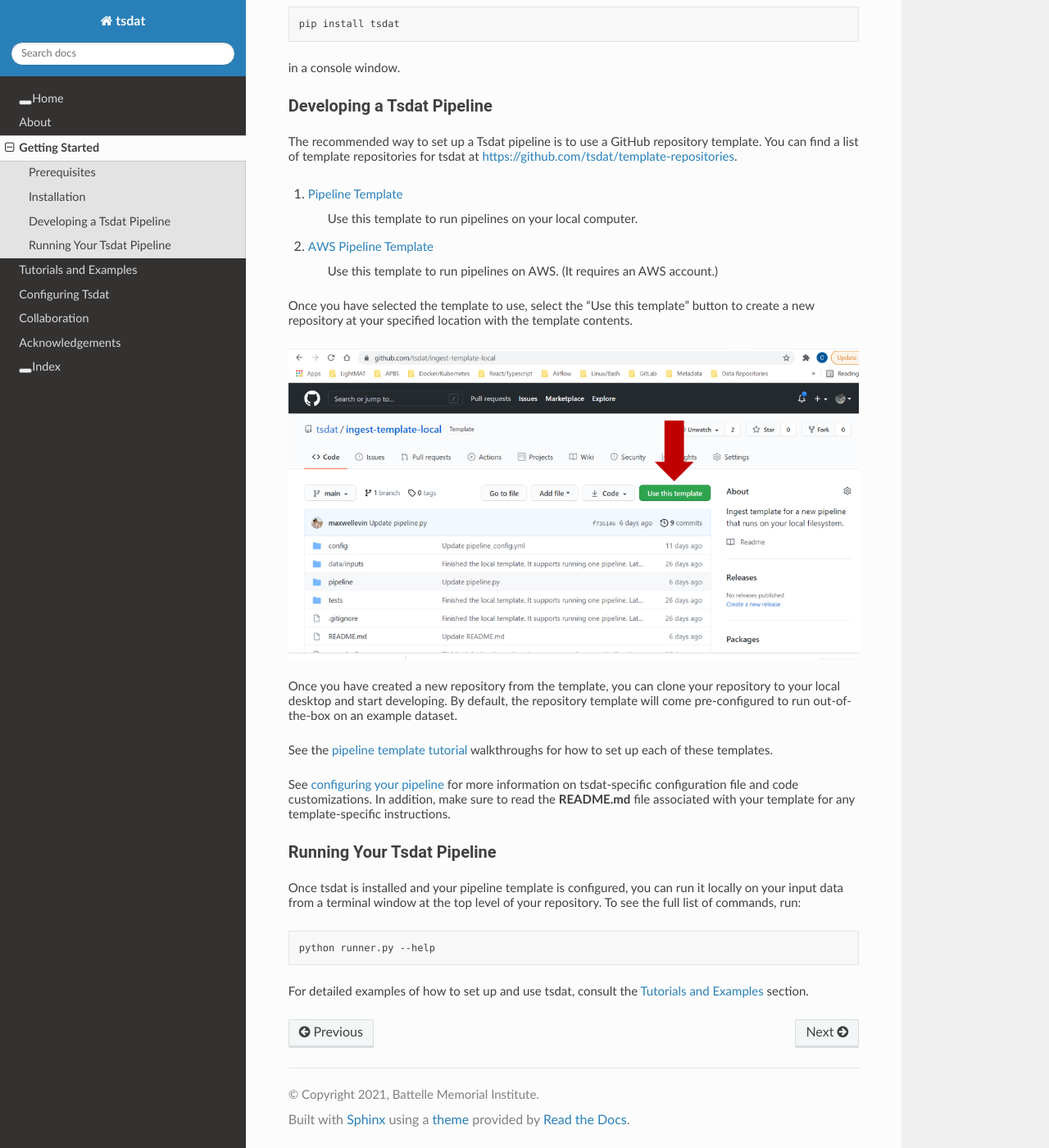
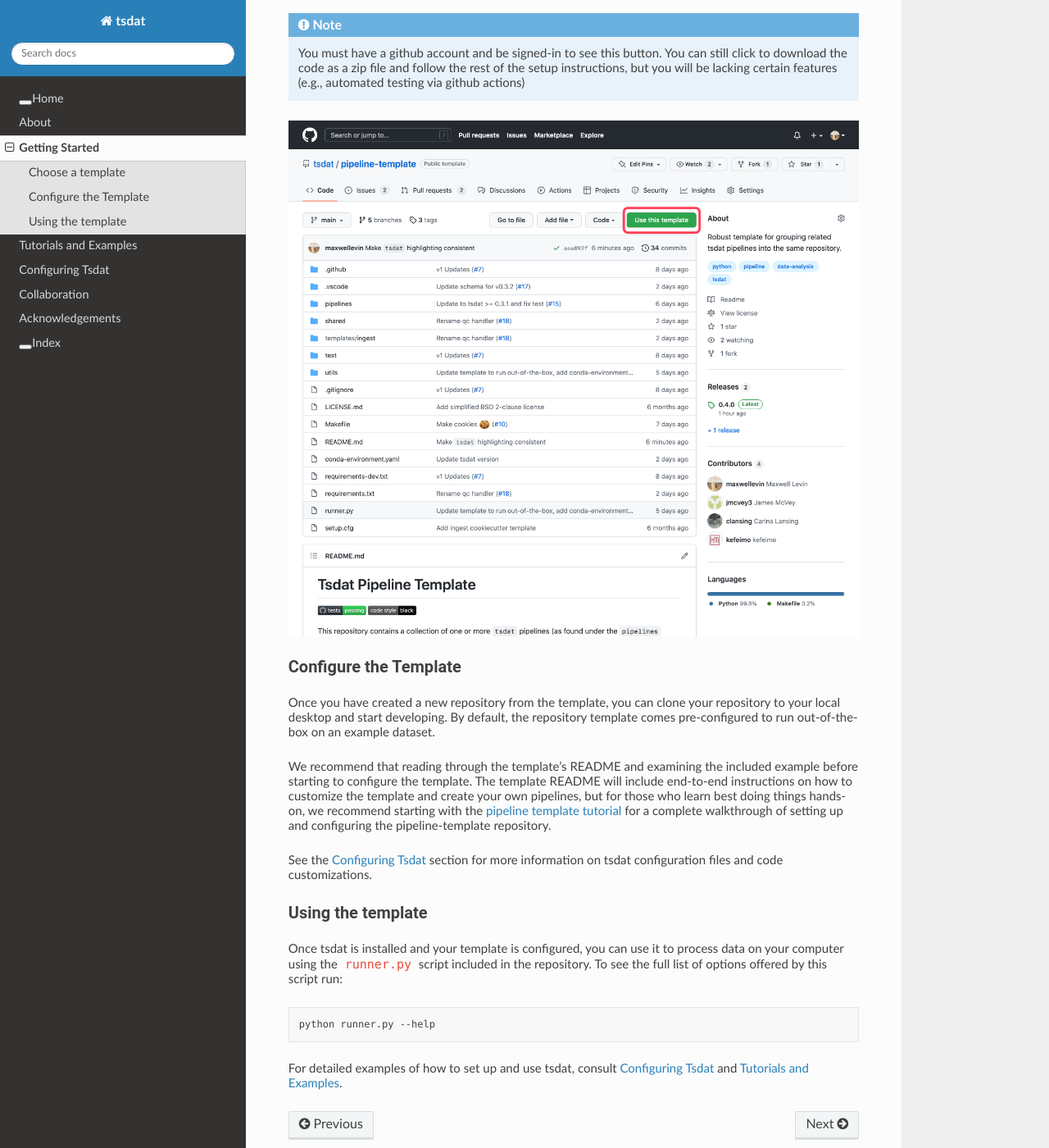
Before and after one commit to tsdat/tsdat, a Sphinx documentation site: the page built from docs/source/getting_started.rst, in a window 1280 px wide and 1400 px high, scrolled down 492 px. Shown: the whole window at 82% size. Built offline with Sphinx 7.4.7 and the Read the Docs theme 2.0.0, drawn with Linux system fonts in a browser that asks for light colours; pages that are not in the unit, such as notebooks, are missing from menus; some of the changed text lies outside the part shown.

Commit message:
Update getting started page

```diff
--- a/docs/source/getting_started.rst
+++ b/docs/source/getting_started.rst
@@ -1,7 +1,5 @@
 .. getting_started:
 
-.. _examples folder: https://github.com/tsdat/tsdat/tree/master/examples
-.. _pipeline template file:  https://github.com/tsdat/tsdat/blob/master/examples/templates/ingest_pipeline_template.yml
 .. _Xarray: http://xarray.pydata.org/en/stable/
 .. _netCDF: https://www.unidata.ucar.edu/software/netcdf/
 .. _act-atmos: https://github.com/ARM-DOE/ACT
@@ -15,80 +13,68 @@
 Getting Started
 ###############
 
-To get started developing a tsdat pipeline, we suggest following the following
-steps, which are explained in more detail in the linked sections:
+To get started developing a tsdat pipeline, we suggest following the steps below.
 
-1. :ref:`Install tsdat<Installation>`
-2. :ref:`Get a template<template>`
-3. :ref:`Configure template<configuring_tsdat>`
-4. :ref:`Run pipeline<running-tsdat>`
-
-
-.. _prerequisites:
-
-Prerequisites
-*************
-Tsdat requires `Python 3.8+ <https://www.python.org/downloads/>`_
-
-
-.. _installation:
-
-Installation
-************
-You can install tsdat simply by running::
-
-    pip install tsdat
-
-in a console window.
+1. :ref:`Get a template<template>`
+2. :ref:`Configure the template<configuring_template>`
+3. :ref:`Use the template<running-tsdat>`
 
 
 .. _template:
 
-Developing a Tsdat Pipeline
-***************************
-The recommended way to set up a Tsdat pipeline is to use a GitHub repository template.
+Choose a template
+*****************
+
+The recommended way to set up a tsdat pipeline is to use a GitHub repository template.
 You can find a list of template repositories for tsdat at `<https://github.com/tsdat/template-repositories>`_.
 
-#. `Pipeline Template <https://github.com/tsdat/pipeline-template>`_
-
-    Use this template to run pipelines on your local computer.
-
-#. `AWS Pipeline Template <https://github.com/tsdat/pipeline-template-aws>`_
-
-    Use this template to run pipelines on AWS.  (It requires an AWS account.)
+The most used and most flexible template is the `Pipeline Template <https://github.com/tsdat/pipeline-template>`_
+repository, so we recommend starting there.
 
 Once you have selected the template to use, select the "Use this template" button
 to create a new repository at your specified location with the template contents.
 
+.. note::
+    You must have a github account and be signed-in to see this button. You can still
+    click to download the code as a zip file and follow the rest of the setup instructions,
+    but you will be lacking certain features (e.g., automated testing via github actions)
+
 .. figure:: figures/use_template.png
-   :alt: Use a GitHub pipeline repository template to jumpstart tsdat development.
+   :alt: Use a GitHub pipeline repository template to jumpstart development.
 
-Once you have created a new repository from the template, you can clone your
-repository to your local desktop and start developing. By default, the repository
-template will come pre-configured to run out-of-the-box on an example dataset.
 
-See the :ref:`pipeline template tutorial<examples_and_tutorials>` walkthroughs for how
-to set up each of these templates.
+.. _configuring_template:
 
-See :ref:`configuring your pipeline<configuring_tsdat>` for more information on
-tsdat-specific configuration file and code customizations.  In addition, make
-sure to read the **README.md** file associated with your template for any
-template-specific instructions.
+Configure the Template
+************************
 
+Once you have created a new repository from the template, you can clone your repository
+to your local desktop and start developing. By default, the repository template comes
+pre-configured to run out-of-the-box on an example dataset.
+
+We recommend that reading through the template's README and examining the included example
+before starting to configure the template. The template README will include end-to-end
+instructions on how to customize the template and create your own pipelines, but for those
+who learn best doing things hands-on, we recommend starting with the
+:ref:`pipeline template tutorial<pipeline_customization>` for a complete walkthrough of
+setting up and configuring the pipeline-template repository.
+
+See the :ref:`Configuring Tsdat<configuring_tsdat>` section for more information on tsdat
+configuration files and code customizations.
 
 .. _running-tsdat:
 
-Running Your Tsdat Pipeline
-****************************
+Using the template
+******************
 
-Once tsdat is installed and your pipeline template is configured, you can run it locally on
-your input data from a terminal window at the top level of your repository.  To see the full list of commands,
-run:
+Once tsdat is installed and your template is configured, you can use it to process data
+on your computer using the ``runner.py`` script included in the repository. To see the full
+list of options offered by this script run:
 
 .. code-block:: bash
 
     python runner.py --help
 
 
-For detailed examples of how to set up and use tsdat, consult the
-:ref:`examples_and_tutorials` section.
+For detailed examples of how to set up and use tsdat, consult :ref:`configuring_tsdat`
+and :ref:`examples_and_tutorials`.
```
Also changed, not shown: docs/source/figures/use_template.png.
